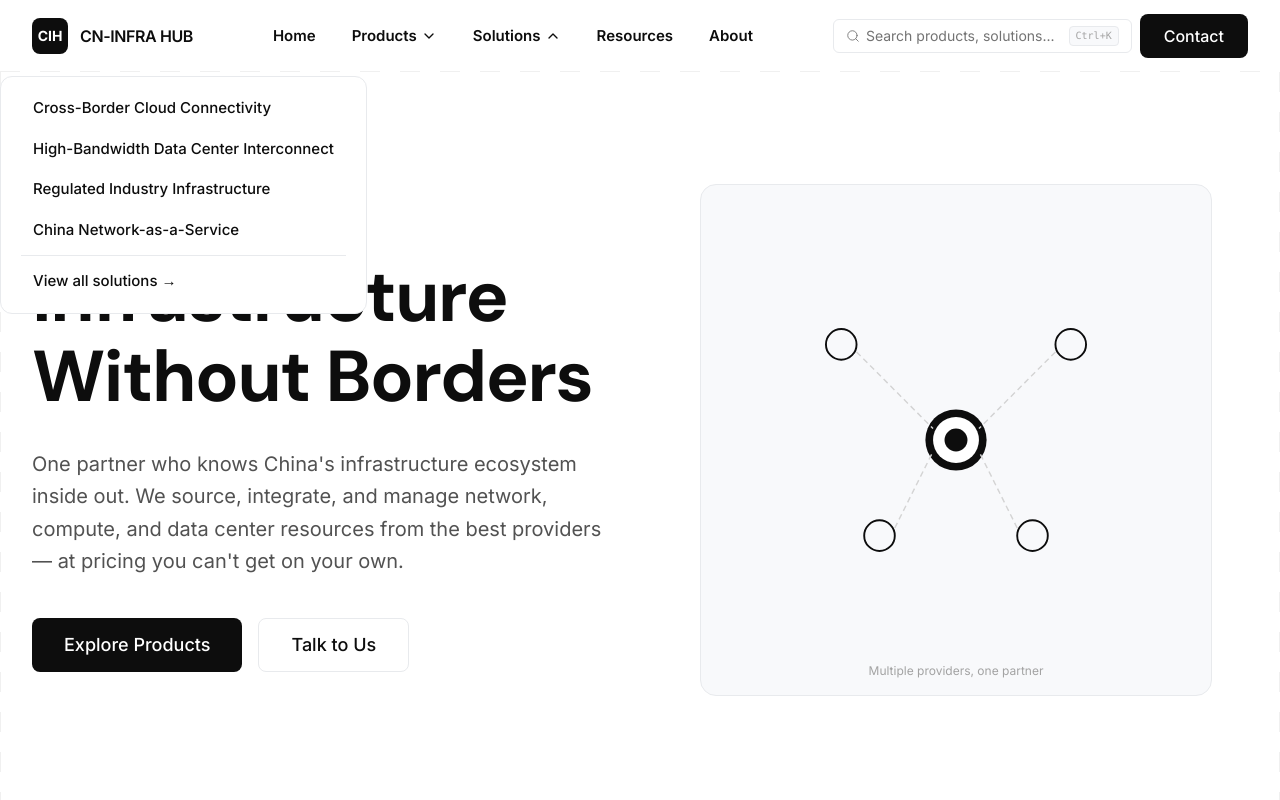
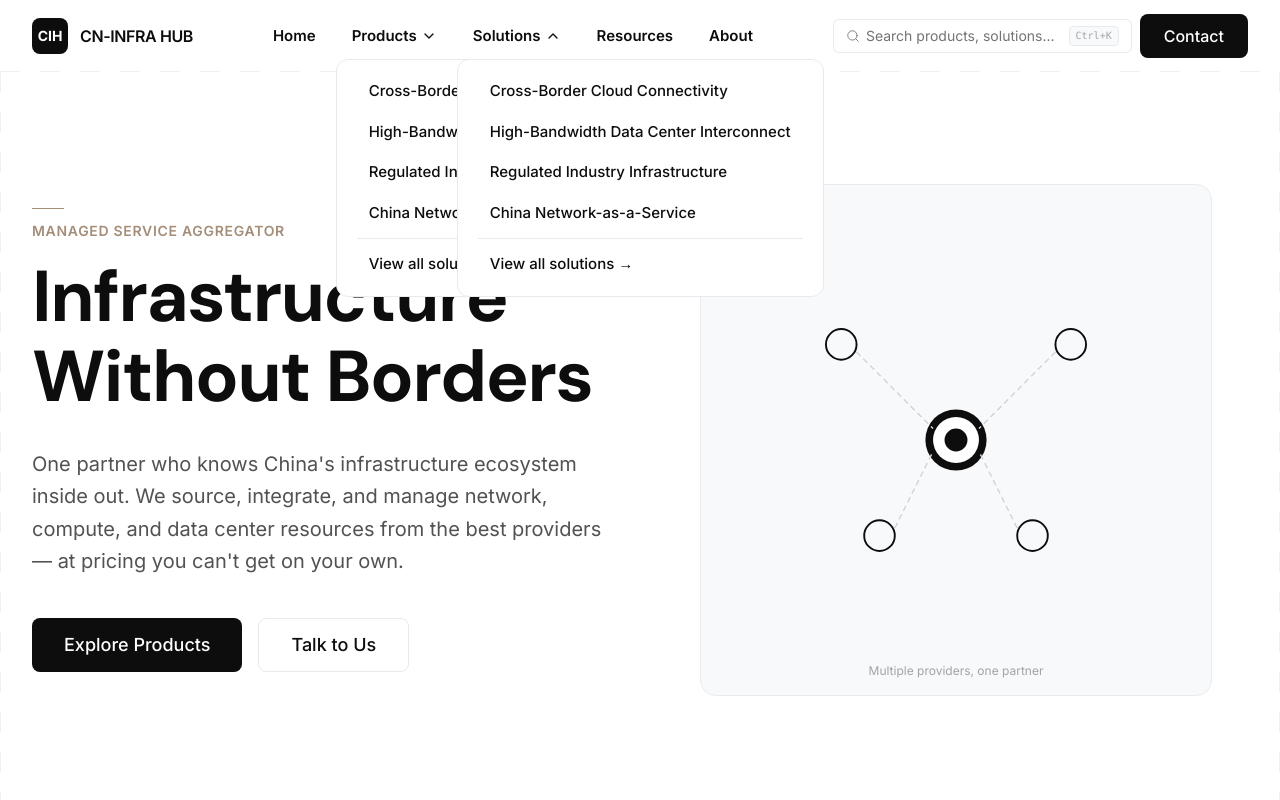
Before and after one commit to emoqbao/cninfrahub, a Next.js app: page / in a window 1280 px wide. Both pictures are taken after a click on the button "Solutions". Shown: the top 800 px of the page. Built offline with nearby package versions, Linux system fonts and the light colour scheme.

Commit message:
Fix: Solutions dropdown positioned inside button container relative div

```diff
--- a/src/components/layout/Header.tsx
+++ b/src/components/layout/Header.tsx
@@ -73,6 +73,26 @@ export default function Header() {
                         {item.label}
                         <ChevronDown className={"h-4 w-4 transition-transform " + (megaOpen ? "rotate-180" : "")} />
                       </button>
+                    {solutionsOpen && (
+                      <div ref={solutionsPanelRef} className="absolute left-0 top-full z-50 pt-1">
+                        <div className="rounded-xl border border-border bg-white px-5 py-3">
+                          <ul className="space-y-0.5">
+                            {solutions.map((s) => (
+                              <li key={s.id}>
+                                <Link href={"/solutions/" + s.id} onClick={() => setSolutionsOpen(false)} className="block whitespace-nowrap rounded-md px-3 py-2 text-[15px] font-medium text-ink hover:bg-surface transition-colors">
+                                  {s.name}
+                                </Link>
+                              </li>
+                            ))}
+                          </ul>
+                          <div className="mt-1.5 pt-1.5 border-t border-border">
+                            <Link href="/solutions/" onClick={() => setSolutionsOpen(false)} className="block whitespace-nowrap rounded-md px-3 py-2 text-[15px] font-medium text-ink hover:bg-surface transition-colors">
+                              View all solutions &rarr;
+                            </Link>
+                          </div>
+                        </div>
+                      </div>
+                    )}
                   </div>
                 );
               }
@@ -87,6 +107,26 @@ export default function Header() {
                         {item.label}
                         <ChevronDown className={"h-4 w-4 transition-transform " + (solutionsOpen ? "rotate-180" : "")} />
                       </button>
+                    {solutionsOpen && (
+                      <div ref={solutionsPanelRef} className="absolute left-0 top-full z-50 pt-1">
+                        <div className="rounded-xl border border-border bg-white px-5 py-3">
+                          <ul className="space-y-0.5">
+                            {solutions.map((s) => (
+                              <li key={s.id}>
+                                <Link href={"/solutions/" + s.id} onClick={() => setSolutionsOpen(false)} className="block whitespace-nowrap rounded-md px-3 py-2 text-[15px] font-medium text-ink hover:bg-surface transition-colors">
+                                  {s.name}
+                                </Link>
+                              </li>
+                            ))}
+                          </ul>
+                          <div className="mt-1.5 pt-1.5 border-t border-border">
+                            <Link href="/solutions/" onClick={() => setSolutionsOpen(false)} className="block whitespace-nowrap rounded-md px-3 py-2 text-[15px] font-medium text-ink hover:bg-surface transition-colors">
+                              View all solutions &rarr;
+                            </Link>
+                          </div>
+                        </div>
+                      </div>
+                    )}
                   </div>
                 );
               }
@@ -124,26 +164,7 @@ export default function Header() {
           </div>
         </div>
 
-        {solutionsOpen && (
-          <div ref={solutionsPanelRef} className="absolute left-0 top-full z-50 pt-1">
-            <div className="rounded-xl border border-border bg-white px-5 py-3">
-              <ul className="space-y-0.5">
-                {solutions.map((s) => (
-                  <li key={s.id}>
-                    <Link href={"/solutions/" + s.id} onClick={() => setSolutionsOpen(false)} className="block whitespace-nowrap rounded-md px-3 py-2 text-[15px] font-medium text-ink hover:bg-surface transition-colors">
-                      {s.name}
-                    </Link>
-                  </li>
-                ))}
-              </ul>
-              <div className="mt-1.5 pt-1.5 border-t border-border">
-                <Link href="/solutions/" onClick={() => setSolutionsOpen(false)} className="block whitespace-nowrap rounded-md px-3 py-2 text-[15px] font-medium text-ink hover:bg-surface transition-colors">
-                  View all solutions &rarr;
-                </Link>
-              </div>
-            </div>
-          </div>
-        )}
+
 
         <div ref={megaPanelRef} className="absolute left-0 right-0 top-full z-50 px-6 pb-4 lg:px-8">
           {megaOpen && (
```
Lines whose indentation alone changed are shown as unchanged.
